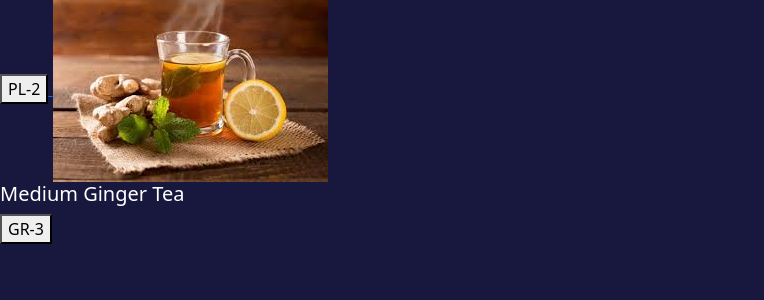
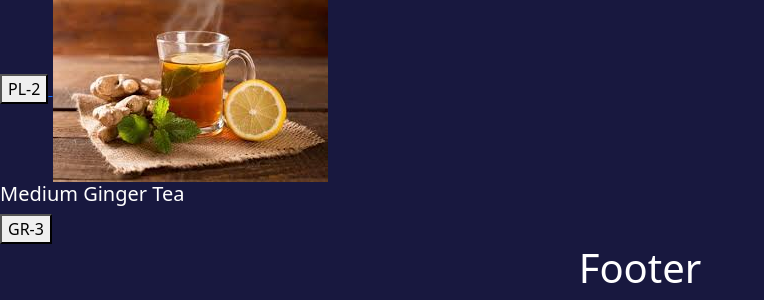
Before and after one commit to sarthakkathe009/Django, a Django app: page /project/ in a window 1280 px wide. Shown: the part 517-817 px from the top of the page, without its empty margins (0-764 px from the left). Before the commit the page ends 761 px from the top, so only its background shows below. Run offline with Django 5.2, Linux system fonts and the light colour scheme; data comes from the database, SQL or seed files in the repository.

Commit message:
added footer in layout

```diff
--- a/DjangoProject/templates/layout.html
+++ b/DjangoProject/templates/layout.html
@@ -16,5 +16,6 @@
 <body>
     <nav>This is Nav Bar</nav>
     {% block content %}{% endblock %}
+    <h1>Footer</h1>
 </body>
 </html>
```
